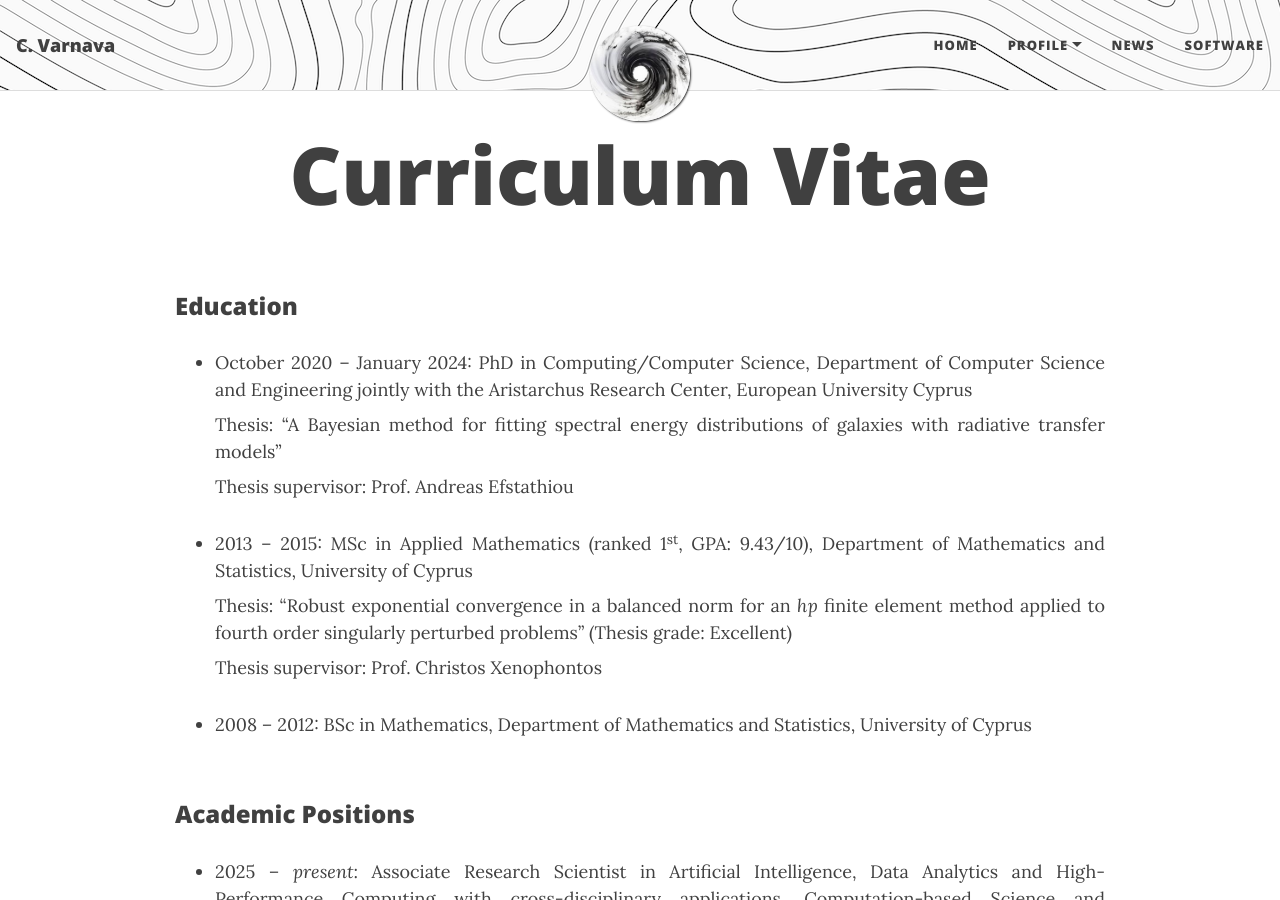
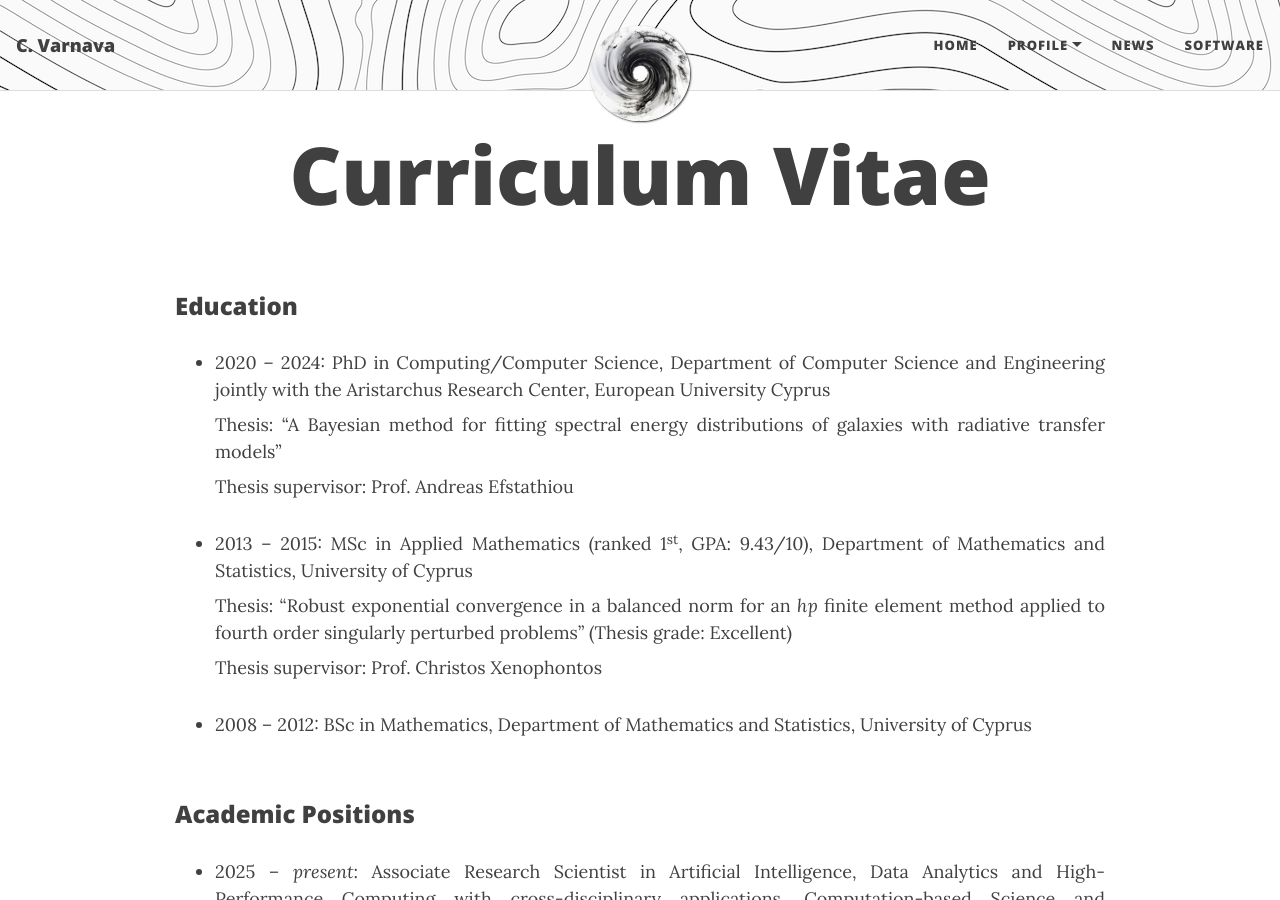
Before and after one commit to ch-var/ch-var.github.io, a Jekyll site: the page built from CV.html, in a window 1280 px wide and 900 px high. Built offline with Jekyll 4.4.1, drawn with Linux system fonts in a browser that asks for light colours; formulas are drawn with MathJax 3.

Commit message:
Update CV.html

```diff
--- a/CV.html
+++ b/CV.html
@@ -24,7 +24,7 @@ mathjax: true
 <br>
 <p style="font-family: var(--header-font); font-weight: 800; line-height: 1.1; font-size: 1.5rem; margin-top: 1.25rem;">Education</p>
 <ul>
-<li class="responsive-margin" style="margin-bottom: 8px;">October 2020 – January 2024: PhD in Computing/Computer Science, Department of Computer Science and Engineering jointly with the Aristarchus Research Center, European University Cyprus</li>
+<li class="responsive-margin" style="margin-bottom: 8px;">2020 – 2024: PhD in Computing/Computer Science, Department of Computer Science and Engineering jointly with the Aristarchus Research Center, European University Cyprus</li>
 <p align='justify' class="responsive-margin" style="margin-top: 0px; margin-bottom: 8px;">Thesis: “A Bayesian method for fitting spectral energy distributions of galaxies with radiative transfer models”</p>
 <p align='justify' class="responsive-margin" style="margin-top: 0px;">Thesis supervisor: Prof. Andreas Efstathiou</p>
 <li class="responsive-margin" style="margin-bottom: 8px;">2013 – 2015: MSc in Applied Mathematics (ranked 1<sup>st</sup>, GPA: 9.43/10), Department of Mathematics and Statistics, University of Cyprus</li>
```
